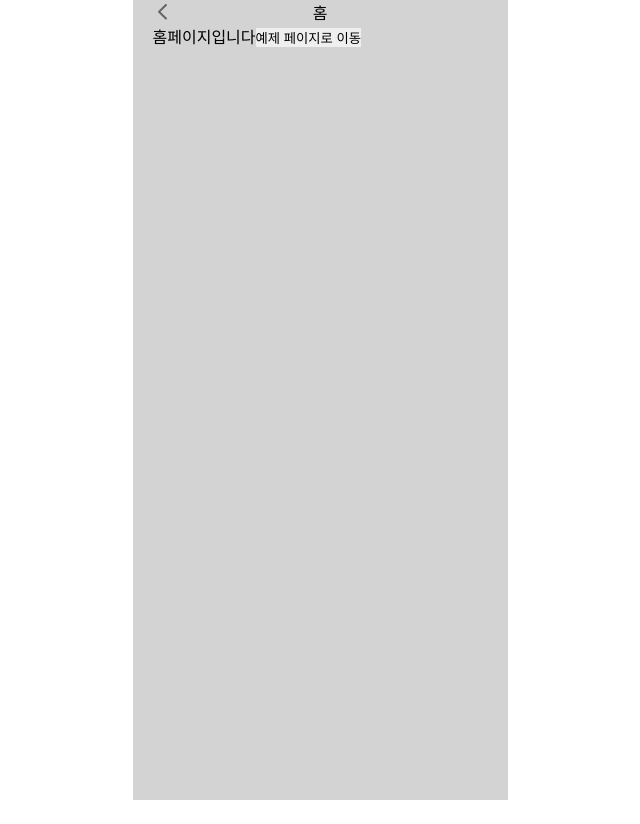
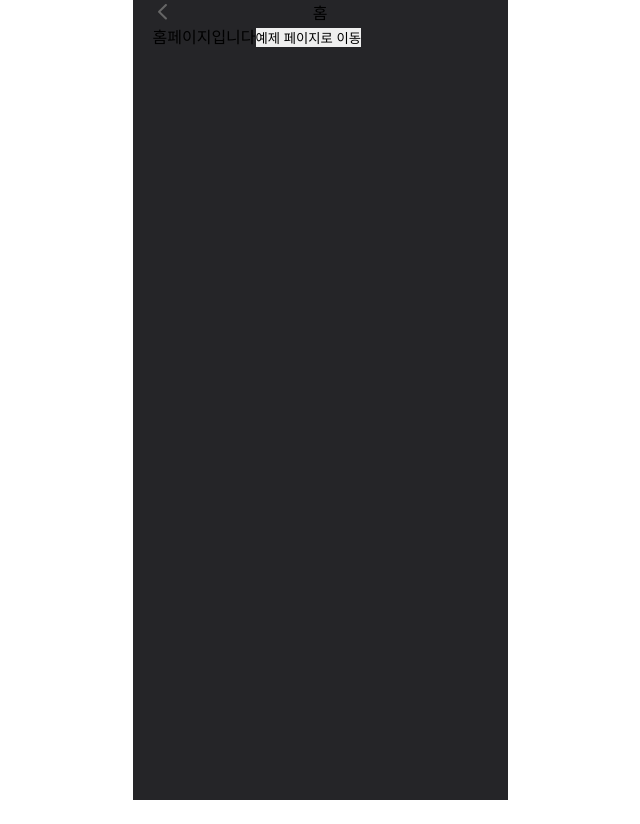
Before and after one commit to sanghyeonLee2/byebuy-frontend, a React (Vite) app: page / in a window 1280 px wide. Shown: the whole page, without its empty margins (320-960 px from the left). Built offline with nearby package versions, Linux system fonts and the light colour scheme.

Commit message:
refactor: 글로벌 스타일 배경색상 변경

```diff
--- a/src/styles/GlobalStyle.js
+++ b/src/styles/GlobalStyle.js
@@ -10,7 +10,7 @@ export const GlobalStyle = createGlobalStyle`
   body {
     // TODO: 폰트가 정해지면 적용 예정
     /* font-family:  */
-    height: 100vh;
+    height: 100dvh;
     margin: 0;
   }
  #root {
@@ -18,7 +18,7 @@ export const GlobalStyle = createGlobalStyle`
   padding: 0 20px;
   height: 100%;
   width: 375px;
-  background-color: lightgray;
+  background-color: #252528;
  }
   li {
     list-style: none;
```
